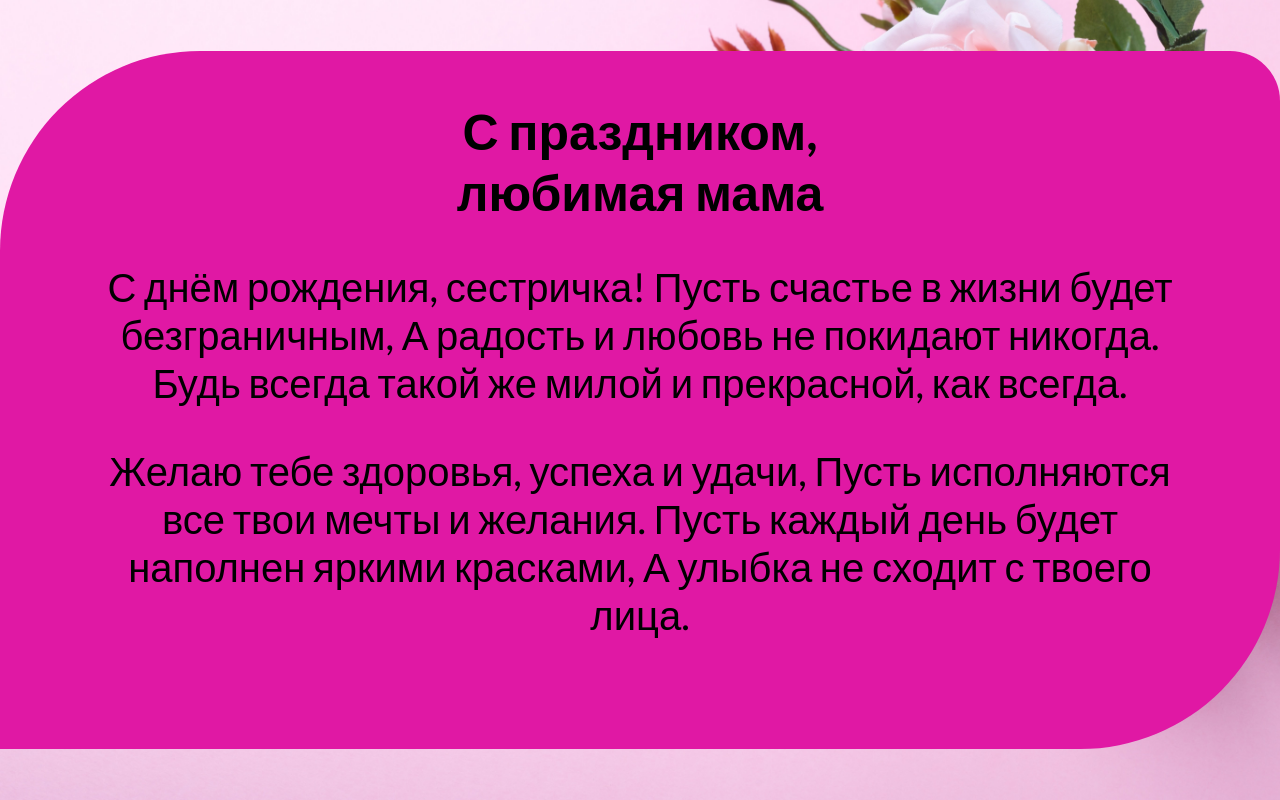
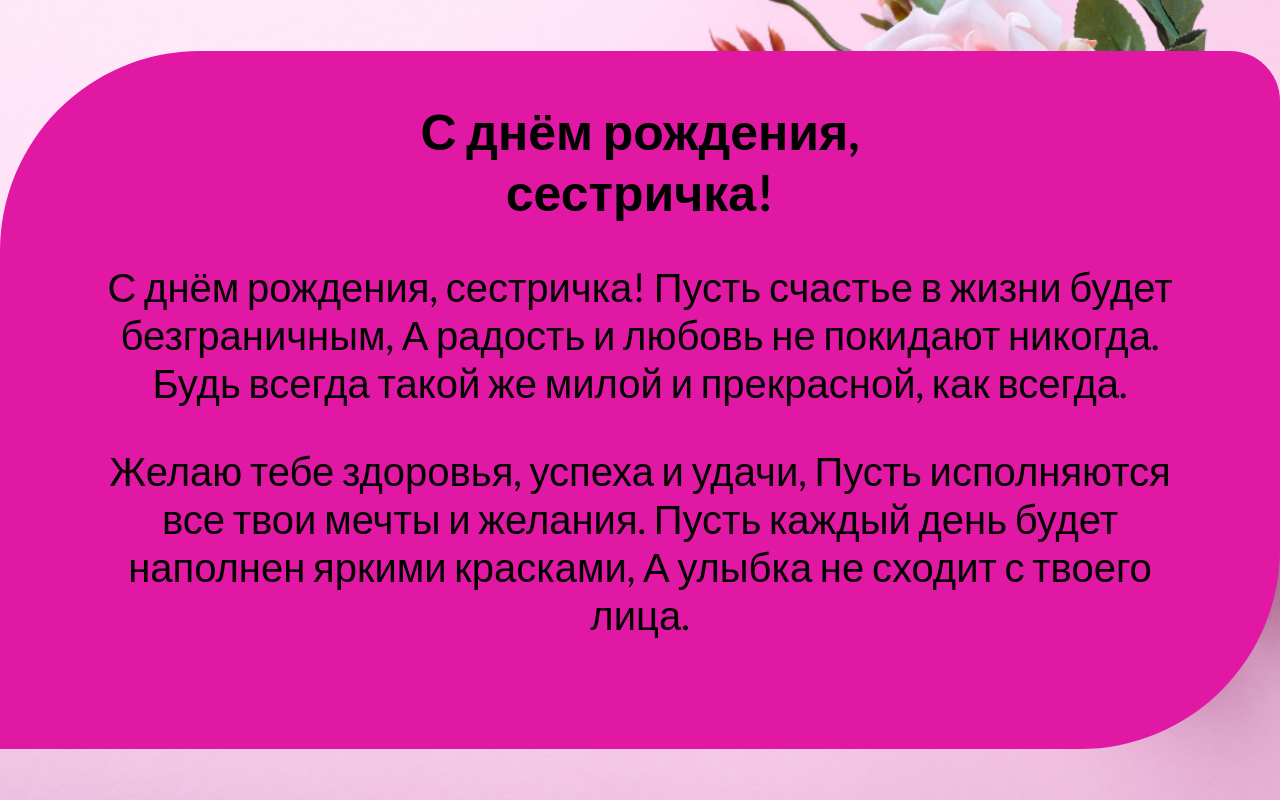
Before and after one commit to reykyt/happy---birthday, a plain HTML site: page index.html in a window 1280 px wide. Drawn offline with Linux system fonts and the light colour scheme.

Commit message:
Update index.html

```diff
--- a/index.html
+++ b/index.html
@@ -14,7 +14,7 @@
 <body>
     <div class="wrapper">
         <div class="content">
-                 <h1 class="title">С праздником,<br>любимая мама</h1>
+                 <h1 class="title">С днём рождения, <br> сестричка!</h1>
             <div class="poem">
                 <p>
                    С днём рождения, сестричка!
```
